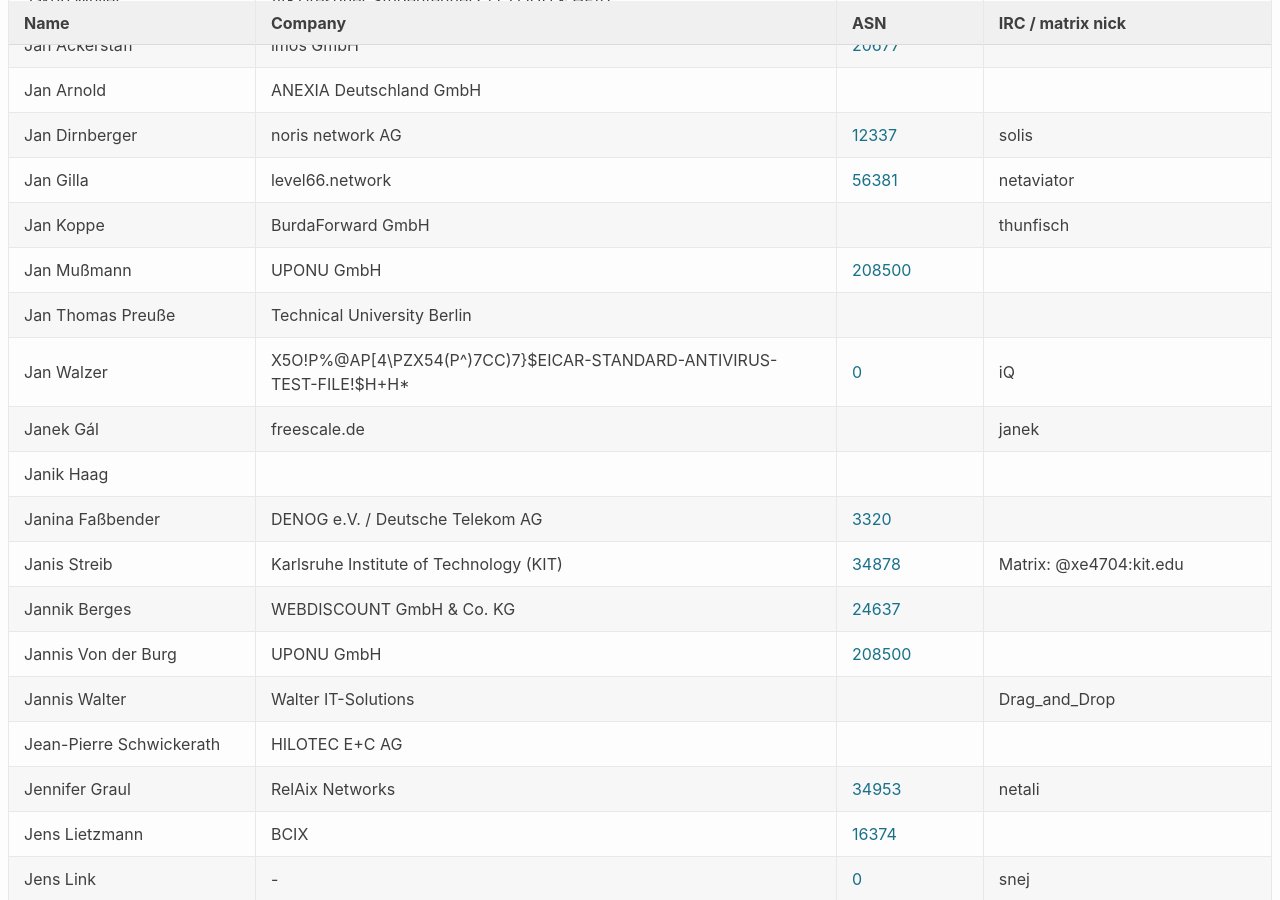
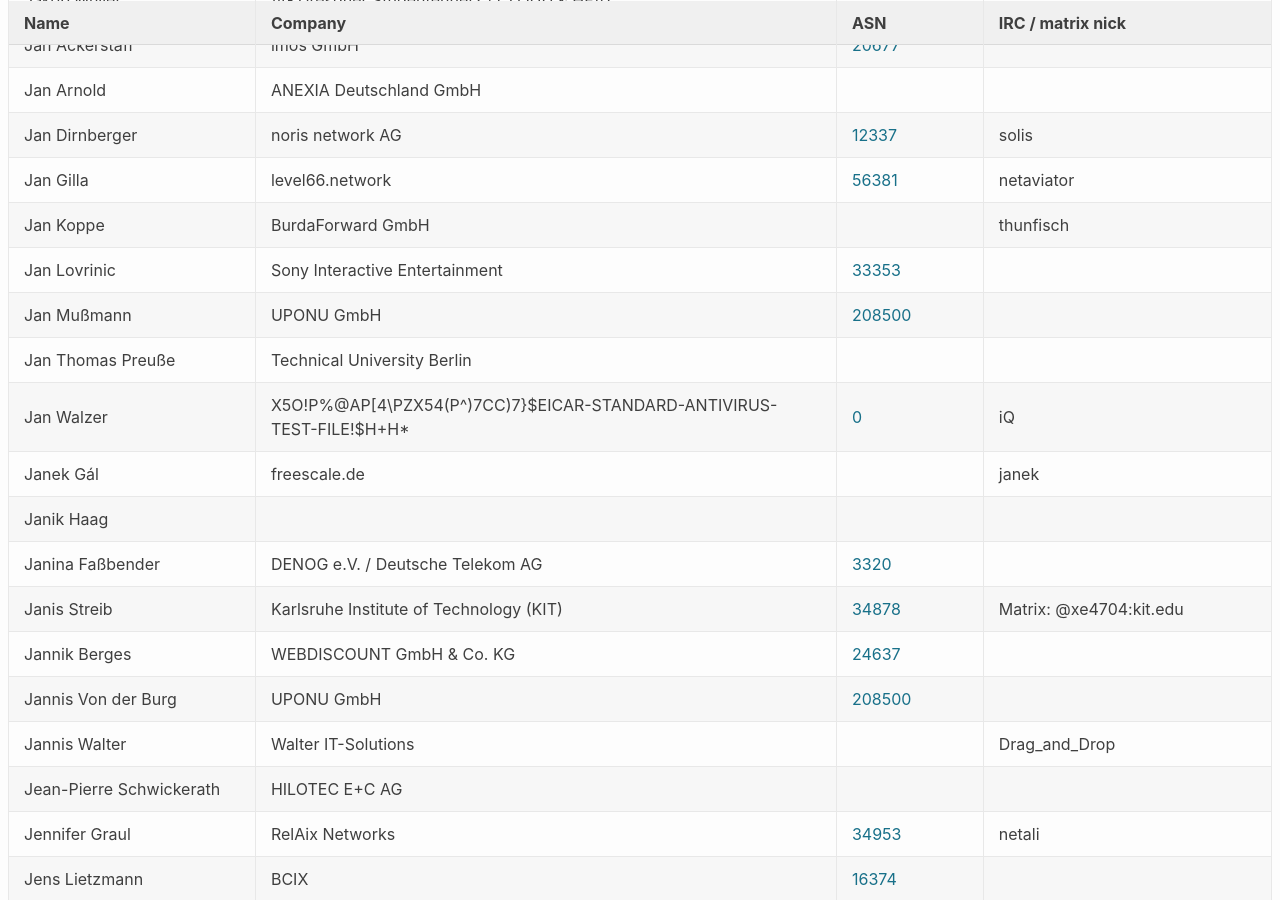
Before and after one commit to denog/pretix-attendeelist, a Jekyll site: the page built from denog16/index.markdown, in a window 1280 px wide and 900 px high, scrolled down 6793 px. Built offline with Jekyll 4.4.1, drawn with Linux system fonts in a browser that asks for light colours.

Commit message:
Latest data: Mon Oct 21 13:33:57 UTC 2024

```diff
--- a/_data/attendees_denog16_online.json
+++ b/_data/attendees_denog16_online.json
@@ -1,4 +1,10 @@
 [
+  {
+    "name": "Raoul Mayer",
+    "company": null,
+    "irc": null,
+    "asn": null
+  },
   {
     "name": "René Couball",
     "company": null,
--- a/_data/attendees_denog16_onsite.json
+++ b/_data/attendees_denog16_onsite.json
@@ -936,6 +936,12 @@
     "asn": null
   },
   {
+    "name": "Jan Lovrinic",
+    "company": "Sony Interactive Entertainment",
+    "irc": null,
+    "asn": "33353"
+  },
+  {
     "name": "Jan Mußmann",
     "company": "UPONU GmbH",
     "irc": null,
```
